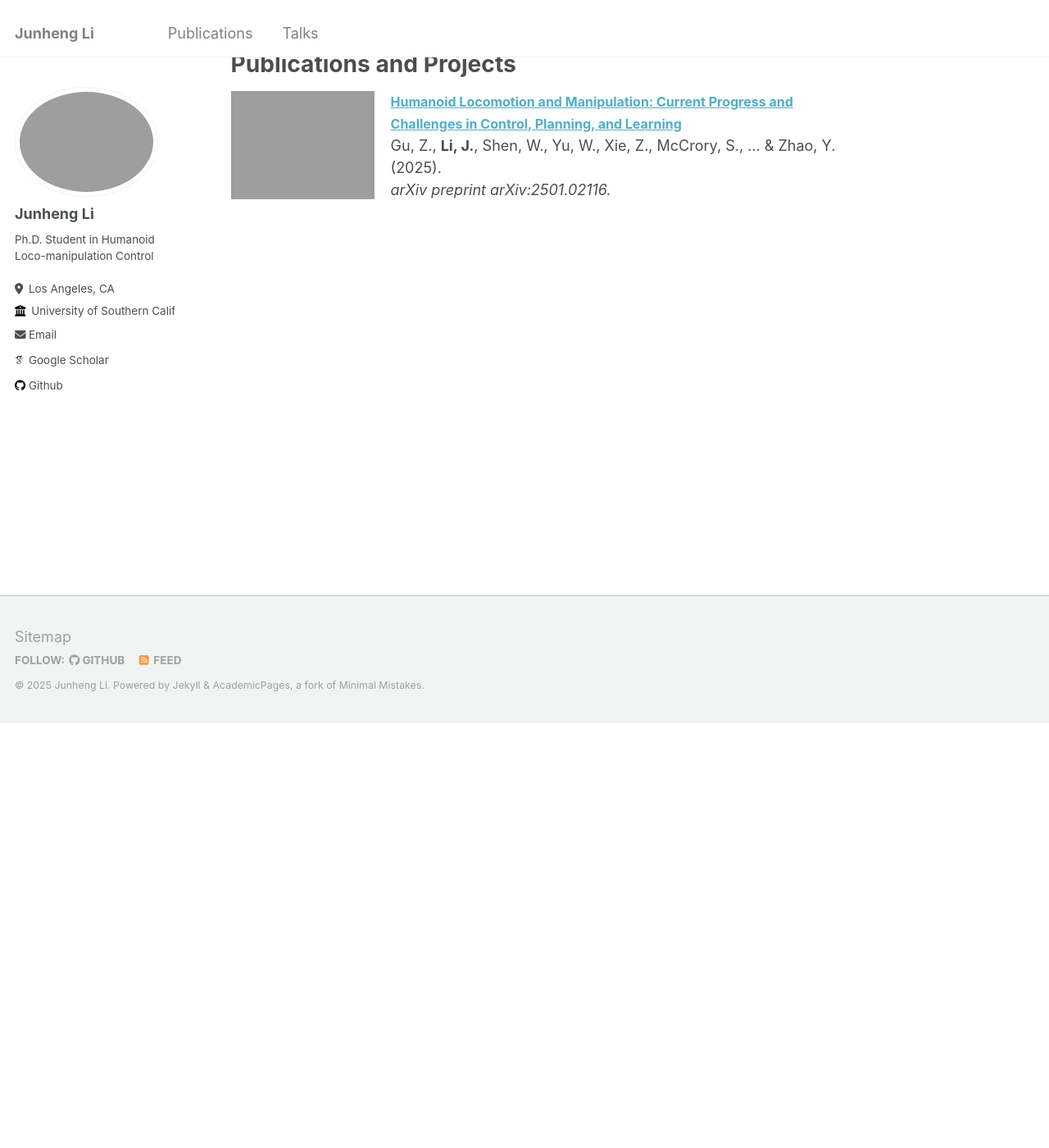
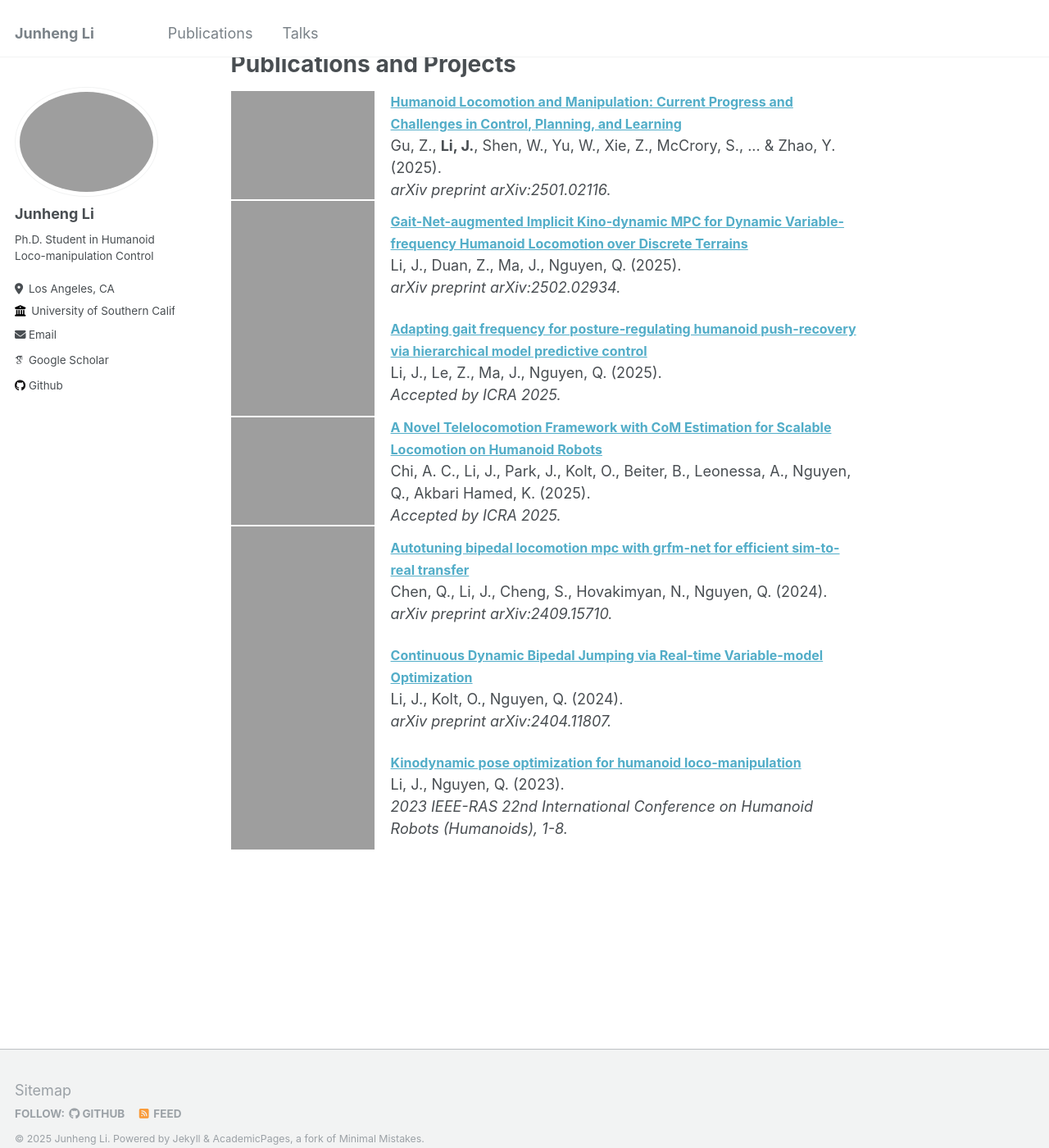
Before and after one commit to junhengl/junhengl.github.io, a Jekyll site: the page built from _pages/about.md, in a window 1280 px wide and 1400 px high, scrolled down 518 px. Shown: the whole window at 82% size. Built offline with Jekyll 4.4.1, drawn with Linux system fonts in a browser that asks for light colours; some web fonts are replaced.

Commit message:
Update about.md

```diff
--- a/_pages/about.md
+++ b/_pages/about.md
@@ -32,3 +32,81 @@ Publications and Projects
     <i>arXiv preprint arXiv:2501.02116.</i>
   </div>
 </div>
+
+<div style="display: flex; align-items: center;">
+  <img src="https://junhengl.github.io/images/adaptiveFreqMPC.gif" alt="GIF Description" width="175" style="margin-right: 20px;">
+  <div>
+    <a href="https://arxiv.org/abs/2502.02934" style="font-weight: bold; font-size: 16px;">
+      Gait-Net-augmented Implicit Kino-dynamic MPC for Dynamic Variable-frequency Humanoid Locomotion over Discrete Terrains
+    </a>
+    <br>
+    Li, J., Duan, Z., Ma, J., Nguyen, Q. (2025).
+    <br>
+    <i>arXiv preprint arXiv:2502.02934.</i>
+  </div>
+</div>
+
+<div style="display: flex; align-items: center;">
+  <img src="https://junhengl.github.io/images/adaptiveFreqMPC.gif" alt="GIF Description" width="175" style="margin-right: 20px;">
+  <div>
+    <a href="https://arxiv.org/abs/2409.14342" style="font-weight: bold; font-size: 16px;">
+      Adapting gait frequency for posture-regulating humanoid push-recovery via hierarchical model predictive control
+    </a>
+    <br>
+    Li, J., Le, Z., Ma, J., Nguyen, Q. (2025).
+    <br>
+    <i>Accepted by ICRA 2025.</i>
+  </div>
+</div>
+
+<div style="display: flex; align-items: center;">
+  <img src="https://junhengl.github.io/images/adaptiveFreqMPC.gif" alt="GIF Description" width="175" style="margin-right: 20px;">
+  <div>
+    <a href="https://arxiv.org/abs/2404.11807" style="font-weight: bold; font-size: 16px;">
+      A Novel Telelocomotion Framework with CoM Estimation for Scalable Locomotion on Humanoid Robots
+    </a>
+    <br>
+    Chi, A. C., Li, J., Park, J., Kolt, O., Beiter, B., Leonessa, A., Nguyen, Q., Akbari Hamed, K. (2025).
+    <br>
+    <i>Accepted by ICRA 2025.</i>
+  </div>
+</div>
+
+<div style="display: flex; align-items: center;">
+  <img src="https://junhengl.github.io/images/adaptiveFreqMPC.gif" alt="GIF Description" width="175" style="margin-right: 20px;">
+  <div>
+    <a href="https://arxiv.org/abs/2409.15710" style="font-weight: bold; font-size: 16px;">
+      Autotuning bipedal locomotion mpc with grfm-net for efficient sim-to-real transfer
+    </a>
+    <br>
+    Chen, Q., Li, J., Cheng, S., Hovakimyan, N., Nguyen, Q. (2024).
+    <br>
+    <i>arXiv preprint arXiv:2409.15710.</i>
+  </div>
+</div>
+
+<div style="display: flex; align-items: center;">
+  <img src="https://junhengl.github.io/images/adaptiveFreqMPC.gif" alt="GIF Description" width="175" style="margin-right: 20px;">
+  <div>
+    <a href="https://arxiv.org/abs/2312.11868" style="font-weight: bold; font-size: 16px;">
+      Continuous Dynamic Bipedal Jumping via Real-time Variable-model Optimization
+    </a>
+    <br>
+    Li, J., Kolt, O., Nguyen, Q. (2024).
+    <br>
+    <i>arXiv preprint arXiv:2404.11807.</i>
+  </div>
+</div>
+
+<div style="display: flex; align-items: center;">
+  <img src="https://junhengl.github.io/images/adaptiveFreqMPC.gif" alt="GIF Description" width="175" style="margin-right: 20px;">
+  <div>
+    <a href="https://ieeexplore.ieee.org/document/9842786" style="font-weight: bold; font-size: 16px;">
+      Kinodynamic pose optimization for humanoid loco-manipulation
+    </a>
+    <br>
+    Li, J., Nguyen, Q. (2023).
+    <br>
+    <i>2023 IEEE-RAS 22nd International Conference on Humanoid Robots (Humanoids), 1-8.</i>
+  </div>
+</div>
```
